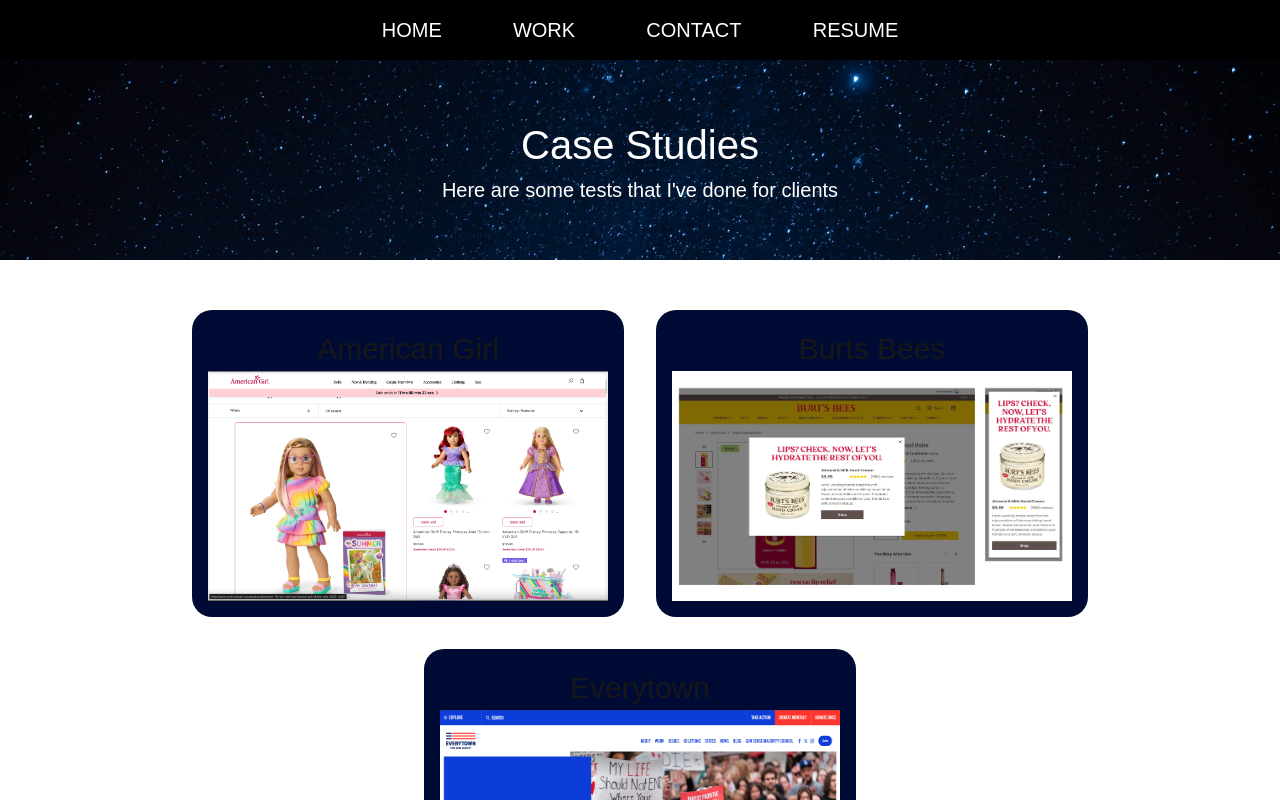
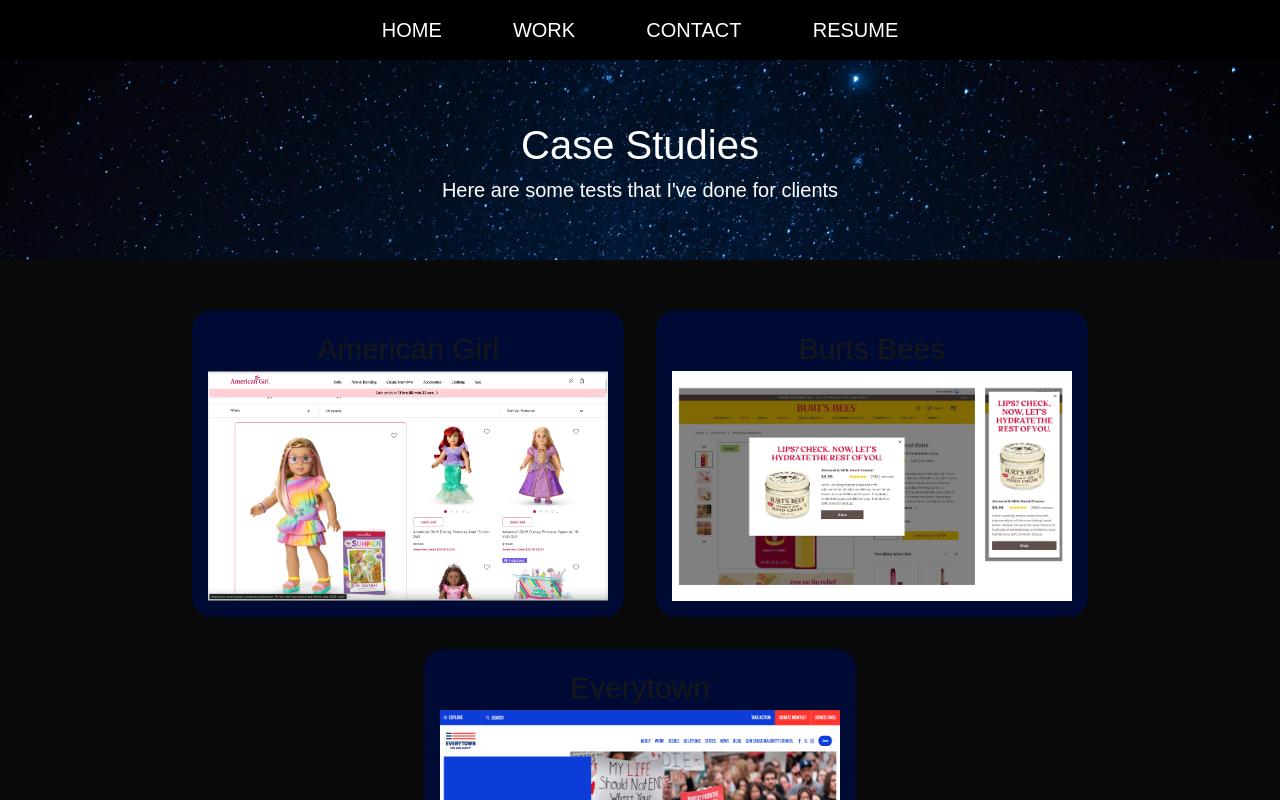
Before and after one commit to SokuDayo/sota-nextjs, a Next.js app: page /work in a window 1280 px wide. Shown: the top 800 px of the page. Built offline with nearby package versions, Linux system fonts and the light colour scheme.

Commit message:
Update work.css

```diff
--- a/styles/work.css
+++ b/styles/work.css
@@ -1,3 +1,7 @@
+body {
+  background: #0a0a0a;
+}
+
 .case-hero-container {
   background-image: url("../public/stars.jpg");
   background-repeat: no-repeat;
```
